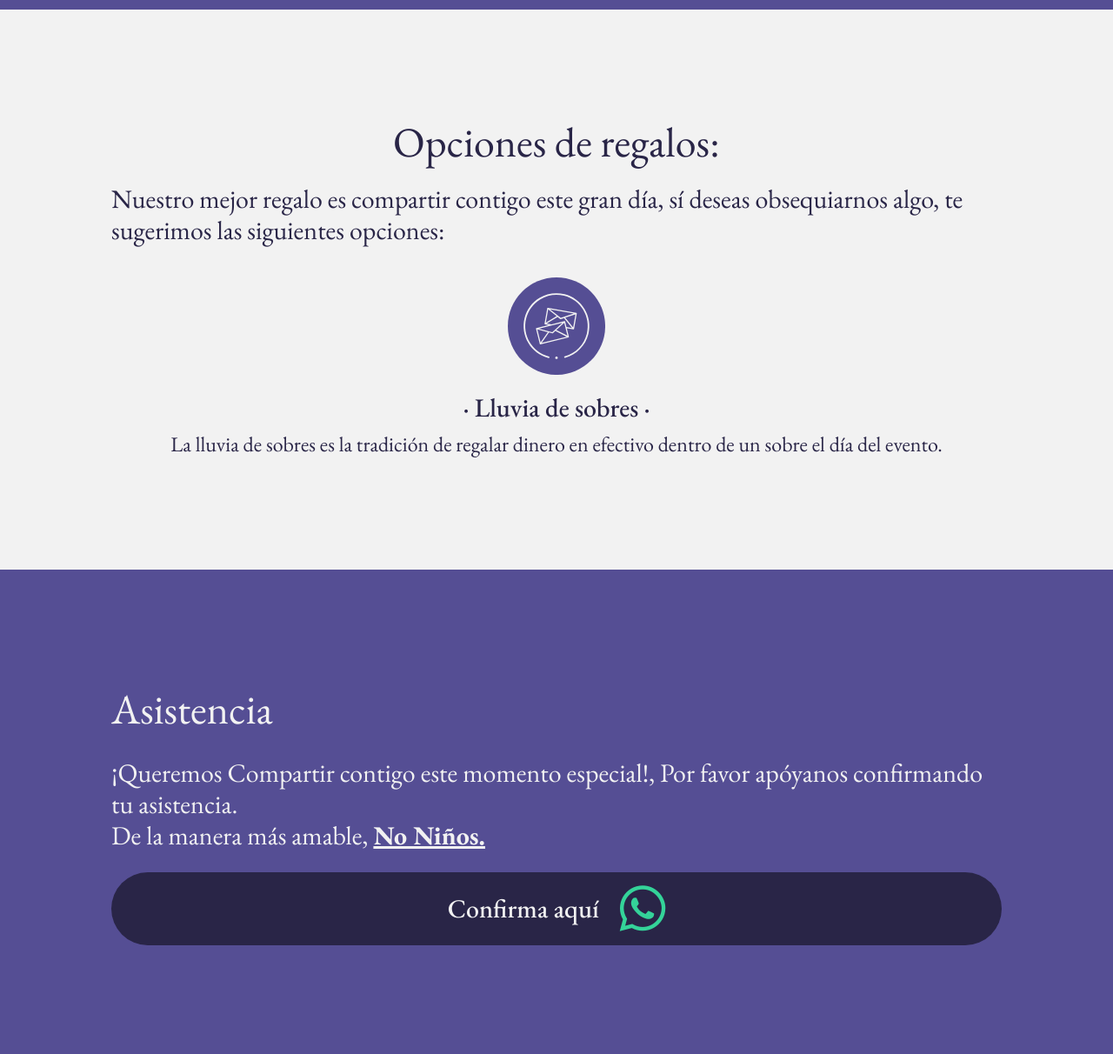
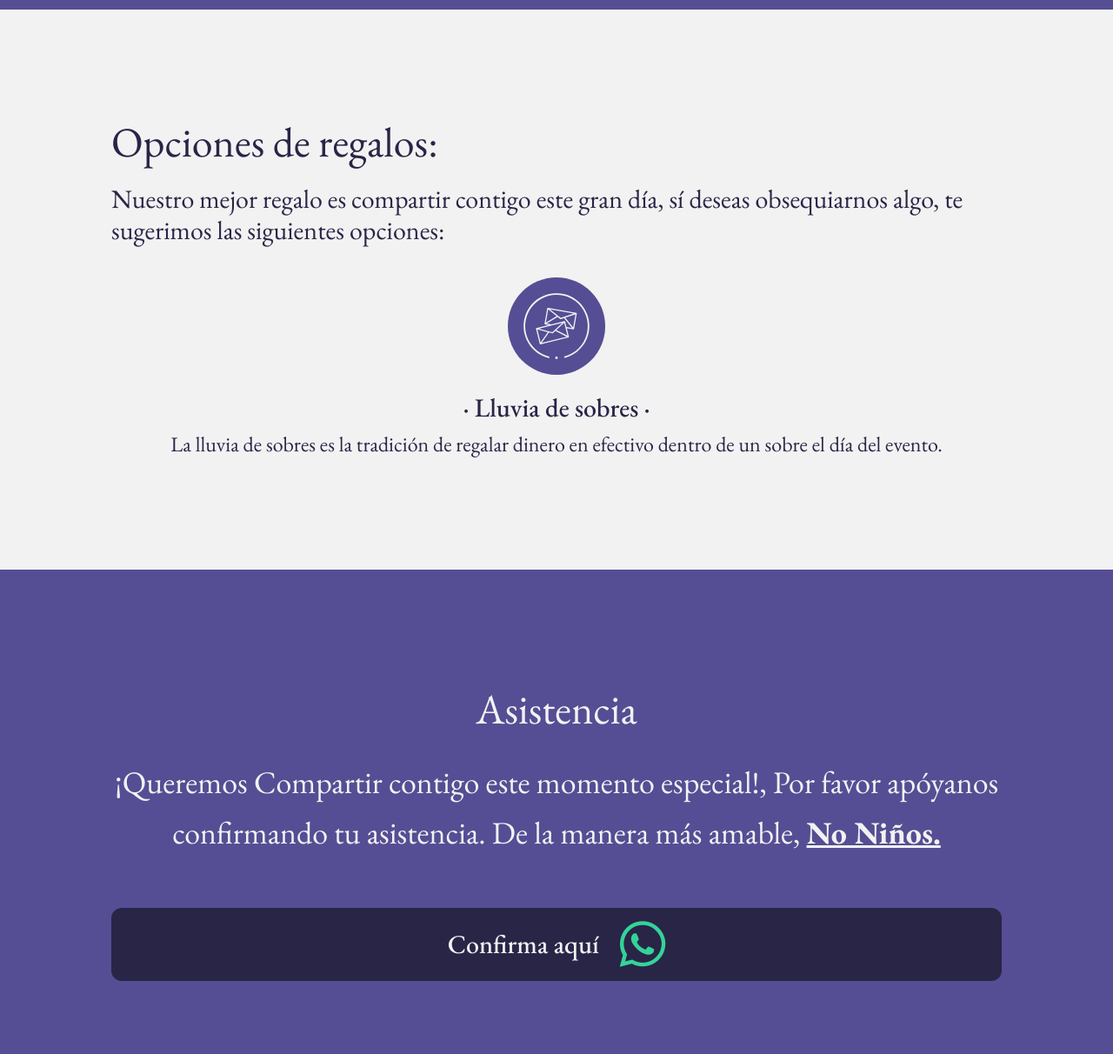
Before and after one commit to elbob-mx/seth-danny-boda, a website: page index.html in a window 1280 px wide. Shown: the part 3320-4532 px from the top of the page at 87% size. Drawn offline with nearby package versions, Linux system fonts and the light colour scheme.

Commit message:
major update

```diff
--- a/index.html
+++ b/index.html
@@ -163,10 +163,10 @@
 
 
         <!-- REGALOS -->
-        <div id="regalos" class="grid grid-cols-1 gap-6 p-8 text-center laptop:p-20 laptop:gap-6 laptop:grid-cols-4 ipad:p-32 bg-offWhite">
+        <div id="regalos" class="grid grid-cols-1 gap-6 p-8 laptop:p-20 laptop:gap-6 laptop:grid-cols-4 ipad:p-32 bg-offWhite">
             <div class="flex flex-col col-span-1 row-span-3 laptop:col-span-4 font-garamond text-btnNormal">
-                <h2 class="py-2 text-5xl hd:text-5xl font-garamond laptop:p-0">Opciones de regalos:</h2>
-                <p class="py-6 text-2xl text-left laptop:text-3xl">Nuestro mejor regalo es compartir contigo este gran día, sí deseas obsequiarnos algo, te sugerimos las siguientes opciones:</p>
+                <h2 class="py-2 text-5xl text-center laptop:text-left hd:text-5xl font-garamond laptop:p-0">Opciones de regalos:</h2>
+                <p class="py-6 text-2xl text-center laptop:text-left laptop:text-3xl">Nuestro mejor regalo es compartir contigo este gran día, sí deseas obsequiarnos algo, te sugerimos las siguientes opciones:</p>
                 <!-- VESTIMENTA -->
                 <div class="flex flex-col items-center">
                     <img src="./assets/icons/noun-envelopes-229615.svg" alt="fecha de la boda" class="w-20 py-3 laptop:w-28">
@@ -177,10 +177,10 @@
         </div>
 
         <!-- ASISTENCIA -->
-        <div id="asistencia" class="grid grid-cols-1 gap-6 p-8 laptop:p-20 laptop:gap-6 laptop:grid-cols-1 ipad:p-32 bg-purpleDark">
+        <div id="asistencia" class="grid grid-cols-1 gap-6 p-8 text-center laptop:p-20 laptop:gap-6 laptop:grid-cols-1 ipad:p-32 bg-purpleDark">
             <div class="flex flex-col col-span-1 row-span-3 laptop:col-span-2 font-garamond text-offWhite">
-                <h2 class="py-2 text-5xl hd:text-5xl font-garamond">Asistencia</h2>
-                <p class="py-6 text-xl laptop:text-3xl">¡Queremos Compartir contigo este momento especial!, Por favor apóyanos confirmando tu asistencia.<br>De la manera más amable, <span class="font-bold underline">No Niños.</span></p>
+                <h2 class="py-2 text-5xl hd:text-6xl font-garamond">Asistencia</h2>
+                <p class="py-6 mb-2 text-xl laptop:leading-relaxed laptop:mb-8 laptop:text-4xl">¡Queremos Compartir contigo este momento especial!, Por favor apóyanos confirmando tu asistencia. De la manera más amable, <span class="font-bold underline">No Niños.</span></p>
 
                 <!-- forma asistencia -->
                 <!-- <form action="https://formspree.io/f/mbjnbbon" method="POST" class="flex flex-col pb-6 laptop:px-60 laptop:pt-20 laptop:pb-10 font-garamond">
@@ -197,7 +197,7 @@
                 </form> -->
 
                 <!-- WHATSAPP -->
-                <a href="https://api.whatsapp.com/send?phone=6241917860" class="flex flex-row items-center justify-center w-full p-3 duration-700 rounded-full hover:shadow-lg hover:shadow-btnNormal hover:-translate-y-1 bg-btnNormal hover:bg-purpleMid" aria-label="whatsapp"><span class="text-xl font-medium laptop:text-3xl">Confirma aquí</span><i class="pl-6 text-6xl text-emerald-400 fa-brands fa-whatsapp"></i></a>
+                <a href="https://api.whatsapp.com/send?phone=6241917860" class="flex flex-row items-center justify-center w-full p-3 duration-700 rounded-xl hover:shadow-lg hover:shadow-btnNormal hover:-translate-y-1 bg-btnNormal hover:bg-purpleMid" aria-label="whatsapp"><span class="text-xl font-medium laptop:text-3xl">Confirma aquí</span><i class="pl-6 text-6xl text-emerald-400 fa-brands fa-whatsapp"></i></a>
 
             </div>
         </div>
```
Also changed, not shown: public/style.css.
